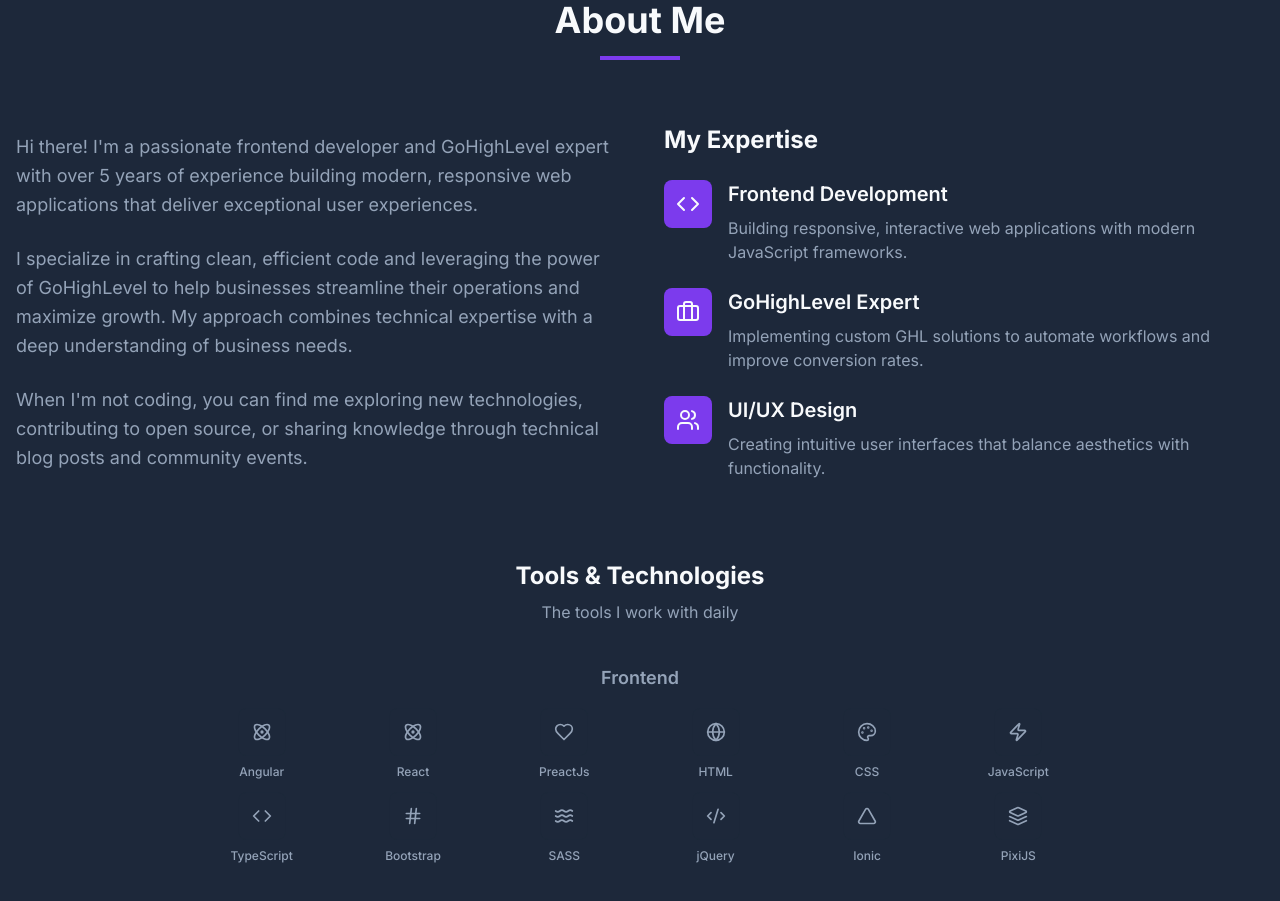
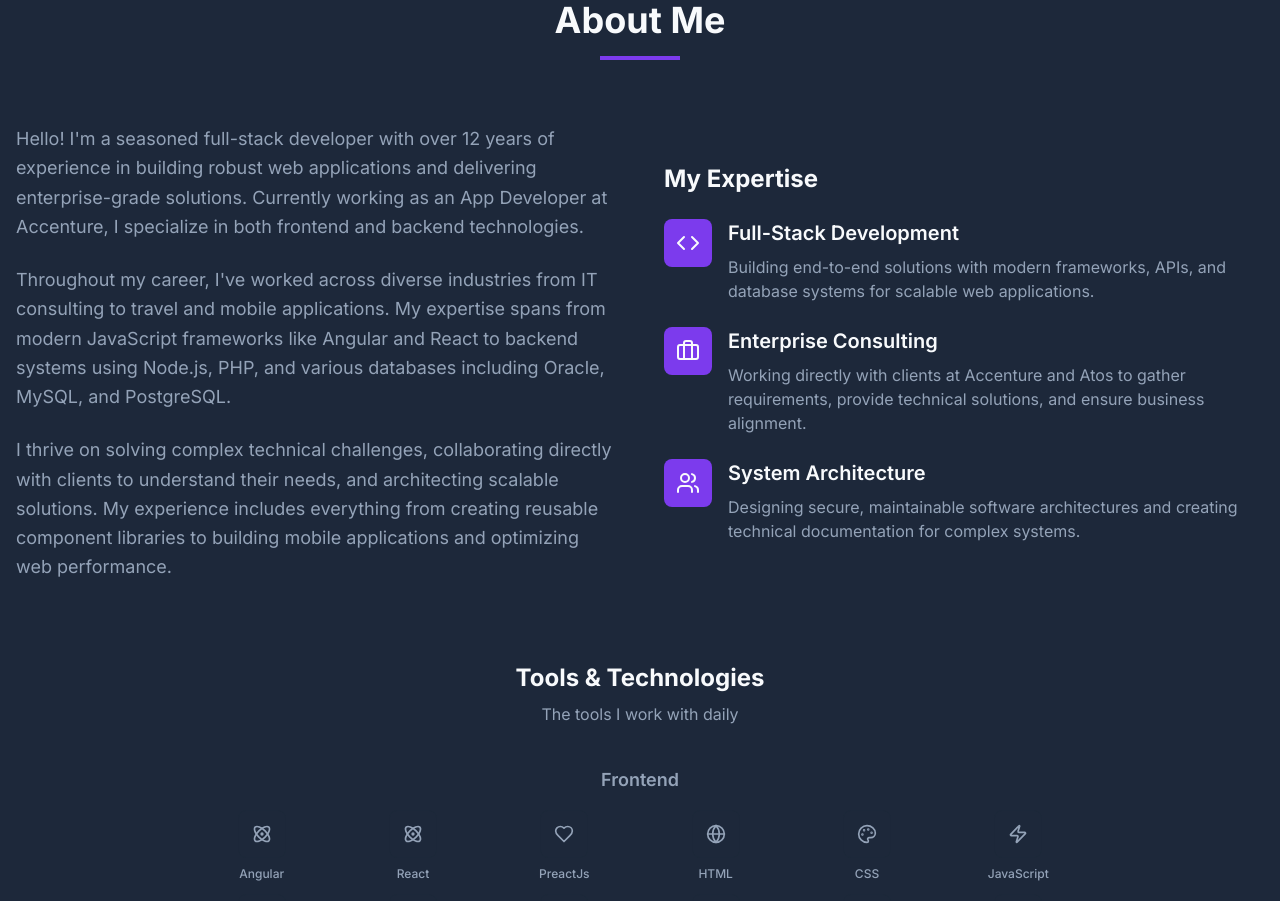
Before and after one commit to vonesjav25/ghl-portfolio-glow, a React (Vite) app: page / in a window 1280 px wide. Shown: the part 1520-2421 px from the top of the page. Built offline with nearby package versions, Linux system fonts and the light colour scheme.

Commit message:
Update About Me section
Updated the About Me section to reflect the user's work experience.

```diff
--- a/src/components/About.tsx
+++ b/src/components/About.tsx
@@ -1,3 +1,4 @@
+
 import { Code, Briefcase, Users, Globe, Palette, Zap, Atom, Heart, Waves, Hash, Triangle, Server, Coffee, Database, Leaf, FileText, Github, Code2, Figma, Settings, Terminal, Layers } from 'lucide-react';
 import { Card, CardContent } from "@/components/ui/card";
 
@@ -50,17 +51,21 @@ const About = () => {
         <div className="grid md:grid-cols-2 gap-12 items-center">
           <div>
             <p className="text-lg mb-6 text-muted-foreground leading-relaxed">
-              Hi there! I'm a passionate frontend developer and GoHighLevel expert with over 5 years of experience
-              building modern, responsive web applications that deliver exceptional user experiences.
+              Hello! I'm a seasoned full-stack developer with over 12 years of experience in building
+              robust web applications and delivering enterprise-grade solutions. Currently working as an
+              App Developer at Accenture, I specialize in both frontend and backend technologies.
             </p>
             <p className="text-lg mb-6 text-muted-foreground leading-relaxed">
-              I specialize in crafting clean, efficient code and leveraging the power of GoHighLevel
-              to help businesses streamline their operations and maximize growth. My approach combines technical
-              expertise with a deep understanding of business needs.
+              Throughout my career, I've worked across diverse industries from IT consulting to travel
+              and mobile applications. My expertise spans from modern JavaScript frameworks like Angular
+              and React to backend systems using Node.js, PHP, and various databases including Oracle,
+              MySQL, and PostgreSQL.
             </p>
             <p className="text-lg text-muted-foreground leading-relaxed">
-              When I'm not coding, you can find me exploring new technologies, contributing to open source,
-              or sharing knowledge through technical blog posts and community events.
+              I thrive on solving complex technical challenges, collaborating directly with clients
+              to understand their needs, and architecting scalable solutions. My experience includes
+              everything from creating reusable component libraries to building mobile applications
+              and optimizing web performance.
             </p>
           </div>
 
@@ -73,9 +78,10 @@ const About = () => {
                   <Code className="h-6 w-6 text-primary-foreground" />
                 </div>
                 <div>
-                  <h4 className="text-xl font-semibold mb-2">Frontend Development</h4>
+                  <h4 className="text-xl font-semibold mb-2">Full-Stack Development</h4>
                   <p className="text-muted-foreground">
-                    Building responsive, interactive web applications with modern JavaScript frameworks.
+                    Building end-to-end solutions with modern frameworks, APIs, and database systems
+                    for scalable web applications.
                   </p>
                 </div>
               </div>
@@ -85,9 +91,10 @@ const About = () => {
                   <Briefcase className="h-6 w-6 text-primary-foreground" />
                 </div>
                 <div>
-                  <h4 className="text-xl font-semibold mb-2">GoHighLevel Expert</h4>
+                  <h4 className="text-xl font-semibold mb-2">Enterprise Consulting</h4>
                   <p className="text-muted-foreground">
-                    Implementing custom GHL solutions to automate workflows and improve conversion rates.
+                    Working directly with clients at Accenture and Atos to gather requirements,
+                    provide technical solutions, and ensure business alignment.
                   </p>
                 </div>
               </div>
@@ -97,9 +104,10 @@ const About = () => {
                   <Users className="h-6 w-6 text-primary-foreground" />
                 </div>
                 <div>
-                  <h4 className="text-xl font-semibold mb-2">UI/UX Design</h4>
+                  <h4 className="text-xl font-semibold mb-2">System Architecture</h4>
                   <p className="text-muted-foreground">
-                    Creating intuitive user interfaces that balance aesthetics with functionality.
+                    Designing secure, maintainable software architectures and creating technical
+                    documentation for complex systems.
                   </p>
                 </div>
               </div>
```
